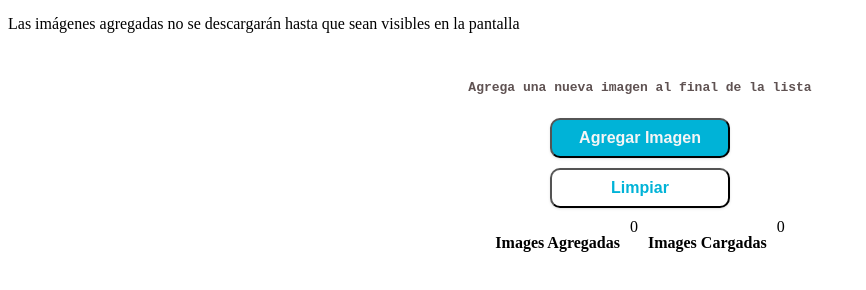
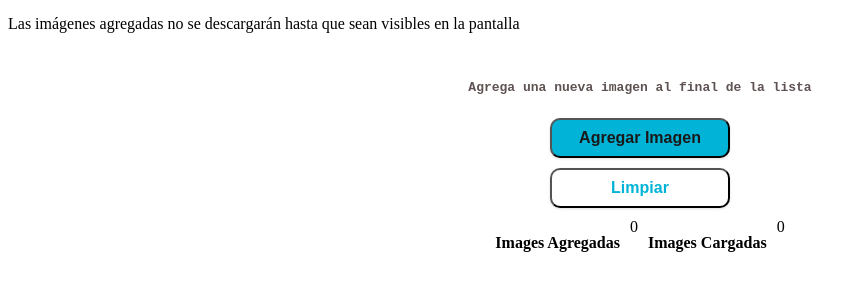
Before and after one commit to joselacruz/lazy-loading-vanila-js, a website with bundled scripts: page public/index.html in a window 1280 px wide. In both pictures the pointer is over the button "Agregar Imagen". Shown: the part 44-334 px from the top of the page, without its empty margins (0-866 px from the left). Built offline with nearby package versions, Linux system fonts and the light colour scheme; files whose address does not match are found by name.

Commit message:
hover button add img

```diff
--- a/src/index.css
+++ b/src/index.css
@@ -91,7 +91,9 @@ nav .describe-button{
     box-shadow: 0 1px 3px 0 rgb(0 0 0 / 0.1), 0 1px 2px -1px rgb(0 0 0 / 0.1);
     outline: none;
 }
-
+.button:hover{
+    color: #1a1919;
+}
 .buttonAdd:active{
     background-color: #3925e9;
 }
```
